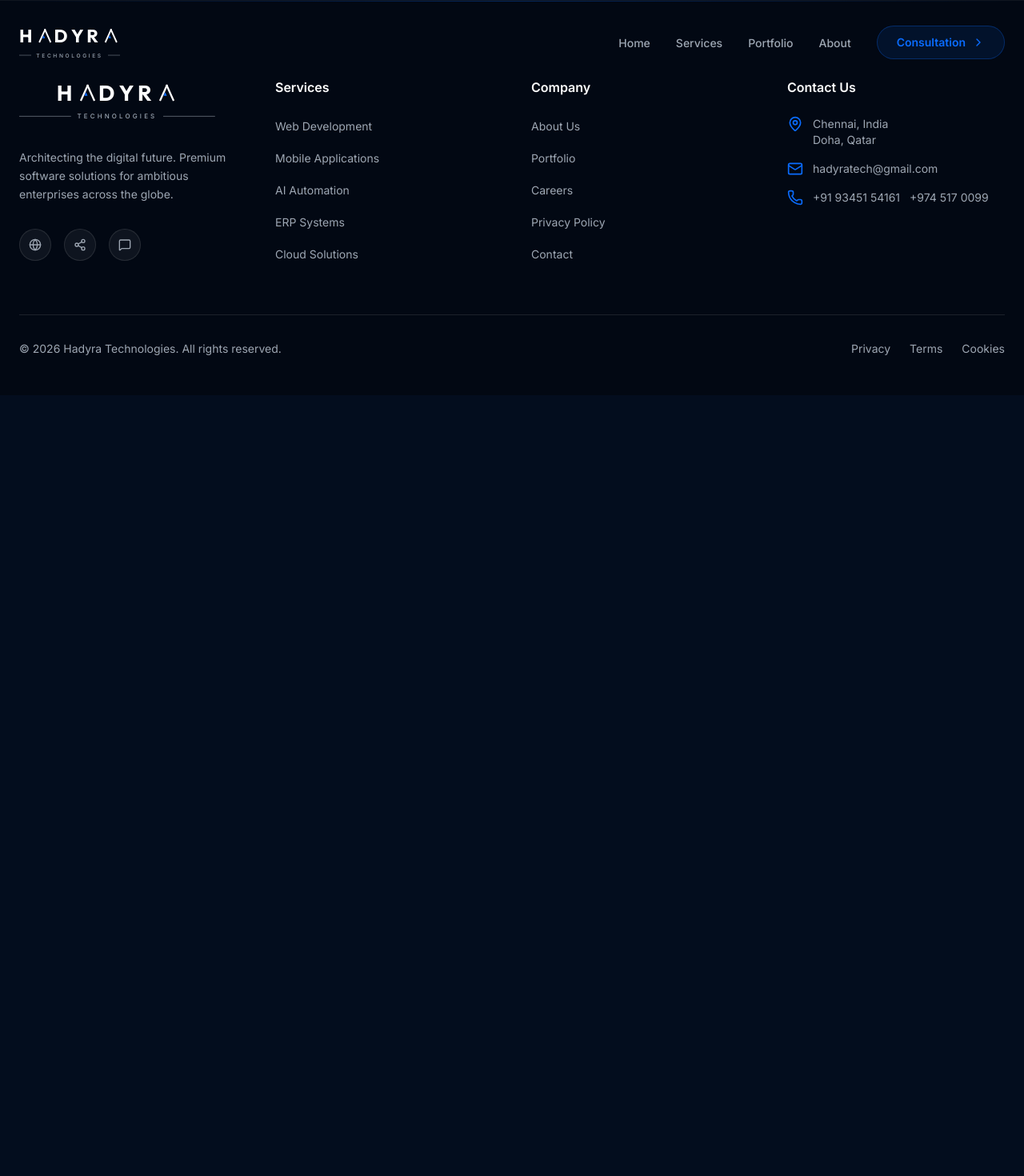
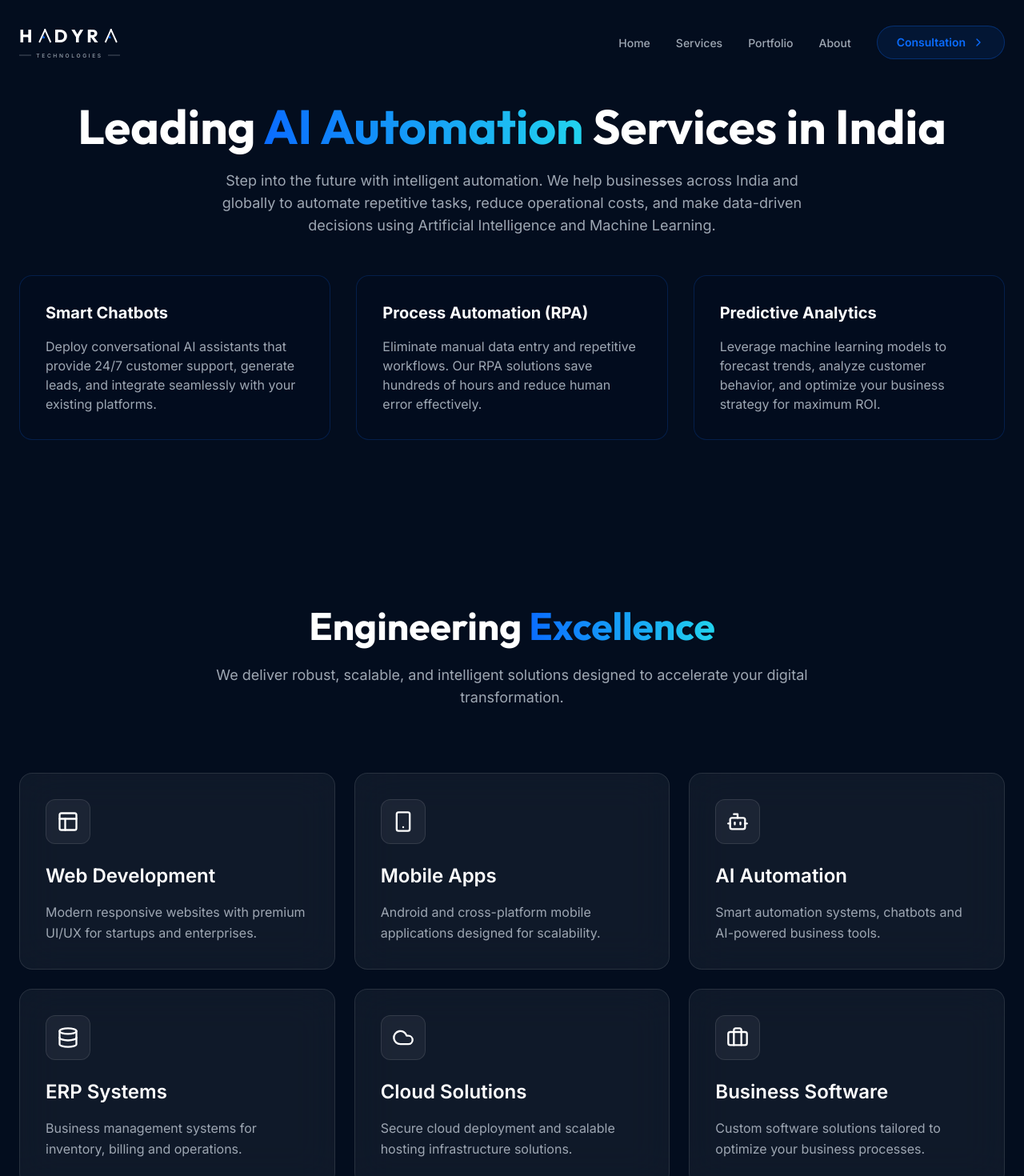
Before and after one commit to hadyratech-1716/Hadyra_Tech, a React (Vite) app: page /ai-automation-services-india in a window 1280 px wide. Shown: the top 1470 px of the page at 80% size. Before the commit the page ends 800 px from the top, so only its background shows below. Built offline with nearby package versions, Linux system fonts and the light colour scheme.

Commit message:
SEO Optimized

```diff
--- a/index.html
+++ b/index.html
@@ -4,12 +4,12 @@
     <meta charset="UTF-8" />
     <link rel="icon" type="image/svg+xml" href="/favicon.svg" />
     <meta name="viewport" content="width=device-width, initial-scale=1.0" />
-    <title>HADYRA TECHNOLOGIES | Premium IT Services & Solutions</title>
+    <title>Hadyra Technology | Software Company in Tamil Nadu</title>
     <meta name="google-site-verification" content="w26tvnN5E-xwkmlleYio2YlFlcjzmCo0xs2uWAU8_8U" />
 
     <!-- Primary Meta Tags -->
-    <meta name="title" content="HADYRA TECHNOLOGIES | Premium IT Services & Solutions" />
-    <meta name="description" content="HADYRA TECHNOLOGIES provides top-tier, enterprise-ready software solutions, web development, and digital transformation services." />
+    <meta name="title" content="Hadyra Technology | Software Company in Tamil Nadu" />
+    <meta name="description" content="Hadyra Technology provides web development, billing software, mobile apps, AI automation and ERP solutions in India and Qatar." />
     <meta name="keywords" content="Hadyra Technologies, IT services, web development, app development, digital transformation, software solutions" />
     <meta name="author" content="Hadyra Technologies" />
     <link rel="canonical" href="https://hadyratechnologies.com/" />
@@ -17,15 +17,15 @@
     <!-- Open Graph / Facebook -->
     <meta property="og:type" content="website" />
     <meta property="og:url" content="https://hadyratechnologies.com/" />
-    <meta property="og:title" content="HADYRA TECHNOLOGIES | Premium IT Services & Solutions" />
-    <meta property="og:description" content="HADYRA TECHNOLOGIES provides top-tier, enterprise-ready software solutions, web development, and digital transformation services." />
+    <meta property="og:title" content="Hadyra Technology | Software Company in Tamil Nadu" />
+    <meta property="og:description" content="Hadyra Technology provides web development, billing software, mobile apps, AI automation and ERP solutions in India and Qatar." />
     <meta property="og:image" content="/og-image.png" />
 
     <!-- Twitter -->
     <meta property="twitter:card" content="summary_large_image" />
     <meta property="twitter:url" content="https://hadyratechnologies.com/" />
-    <meta property="twitter:title" content="HADYRA TECHNOLOGIES | Premium IT Services & Solutions" />
-    <meta property="twitter:description" content="HADYRA TECHNOLOGIES provides top-tier, enterprise-ready software solutions, web development, and digital transformation services." />
+    <meta property="twitter:title" content="Hadyra Technology | Software Company in Tamil Nadu" />
+    <meta property="twitter:description" content="Hadyra Technology provides web development, billing software, mobile apps, AI automation and ERP solutions in India and Qatar." />
     <meta property="twitter:image" content="/og-image.png" />
 
     <link rel="preconnect" href="https://fonts.googleapis.com">
--- a/src/App.jsx
+++ b/src/App.jsx
@@ -7,6 +7,9 @@ import ServicesPage from './pages/ServicesPage';
 import Portfolio from './pages/Portfolio';
 import About from './pages/About';
 import Contact from './pages/Contact';
+import BillingSoftwareChennai from './pages/BillingSoftwareChennai';
+import WebDevelopmentTamilNadu from './pages/WebDevelopmentTamilNadu';
+import AIAutomationIndia from './pages/AIAutomationIndia';
 
 function App() {
   return (
@@ -21,6 +24,9 @@ function App() {
             <Route path="/portfolio" element={<Portfolio />} />
             <Route path="/about" element={<About />} />
             <Route path="/contact" element={<Contact />} />
+            <Route path="/billing-software-in-chennai" element={<BillingSoftwareChennai />} />
+            <Route path="/website-development-in-tamil-nadu" element={<WebDevelopmentTamilNadu />} />
+            <Route path="/ai-automation-services-india" element={<AIAutomationIndia />} />
           </Routes>
         </main>
 
--- /dev/null
+++ b/src/pages/AIAutomationIndia.jsx
@@ -0,0 +1,61 @@
+import React from 'react';
+import { motion } from 'framer-motion';
+import SEO from '../components/SEO';
+import Services from '../components/Services';
+
+const AIAutomationIndia = () => {
+  return (
+    <div className="pt-32 pb-20 min-h-screen">
+      <SEO
+        title="AI Automation Services India | Hadyra Technology"
+        description="Accelerate your business growth with top AI Automation Services in India. Hadyra Technology provides intelligent RPA, chatbots, and machine learning solutions."
+        keywords="AI Automation Services India, RPA companies India, Machine Learning solutions, AI chatbots, Business process automation"
+      />
+
+      <div className="max-w-7xl mx-auto px-6 mb-16 text-center">
+        <motion.h1
+          initial={{ opacity: 0, y: -20 }}
+          animate={{ opacity: 1, y: 0 }}
+          className="text-5xl md:text-6xl font-bold font-display mb-6"
+        >
+          Leading <span className="text-gradient">AI Automation</span> Services in India
+        </motion.h1>
+
+        <motion.p
+          initial={{ opacity: 0, y: 20 }}
+          animate={{ opacity: 1, y: 0 }}
+          transition={{ delay: 0.1 }}
+          className="text-brand-gray text-lg max-w-3xl mx-auto mb-10"
+        >
+          Step into the future with intelligent automation. We help businesses across India and globally to automate repetitive tasks, reduce operational costs, and make data-driven decisions using Artificial Intelligence and Machine Learning.
+        </motion.p>
+
+        <motion.div
+          initial={{ opacity: 0 }}
+          animate={{ opacity: 1 }}
+          transition={{ delay: 0.2 }}
+          className="grid grid-cols-1 md:grid-cols-3 gap-8 mt-12 text-left"
+        >
+          <div className="bg-brand-dark/50 border border-brand-blue/20 p-8 rounded-2xl">
+            <h3 className="text-xl font-bold text-white mb-4">Smart Chatbots</h3>
+            <p className="text-brand-gray">Deploy conversational AI assistants that provide 24/7 customer support, generate leads, and integrate seamlessly with your existing platforms.</p>
+          </div>
+          <div className="bg-brand-dark/50 border border-brand-blue/20 p-8 rounded-2xl">
+            <h3 className="text-xl font-bold text-white mb-4">Process Automation (RPA)</h3>
+            <p className="text-brand-gray">Eliminate manual data entry and repetitive workflows. Our RPA solutions save hundreds of hours and reduce human error effectively.</p>
+          </div>
+          <div className="bg-brand-dark/50 border border-brand-blue/20 p-8 rounded-2xl">
+            <h3 className="text-xl font-bold text-white mb-4">Predictive Analytics</h3>
+            <p className="text-brand-gray">Leverage machine learning models to forecast trends, analyze customer behavior, and optimize your business strategy for maximum ROI.</p>
+          </div>
+        </motion.div>
+      </div>
+
+      <div className="mt-20">
+        <Services />
+      </div>
+    </div>
+  );
+};
+
+export default AIAutomationIndia;
--- /dev/null
+++ b/src/pages/BillingSoftwareChennai.jsx
@@ -0,0 +1,61 @@
+import React from 'react';
+import { motion } from 'framer-motion';
+import SEO from '../components/SEO';
+import Services from '../components/Services';
+
+const BillingSoftwareChennai = () => {
+  return (
+    <div className="pt-32 pb-20 min-h-screen">
+      <SEO
+        title="Billing Software in Chennai | Hadyra Technology"
+        description="Looking for the best billing software in Chennai? Hadyra Technology offers GST-ready, cloud-based, and offline billing solutions for retail, restaurants, and supermarkets."
+        keywords="Billing Software in Chennai, POS software Chennai, GST billing software, Retail billing software, Supermarket software Chennai"
+      />
+
+      <div className="max-w-7xl mx-auto px-6 mb-16 text-center">
+        <motion.h1
+          initial={{ opacity: 0, y: -20 }}
+          animate={{ opacity: 1, y: 0 }}
+          className="text-5xl md:text-6xl font-bold font-display mb-6"
+        >
+          Best <span className="text-gradient">Billing Software</span> in Chennai
+        </motion.h1>
+
+        <motion.p
+          initial={{ opacity: 0, y: 20 }}
+          animate={{ opacity: 1, y: 0 }}
+          transition={{ delay: 0.1 }}
+          className="text-brand-gray text-lg max-w-3xl mx-auto mb-10"
+        >
+          Empower your retail business, restaurant, or supermarket with Chennai's leading GST billing and POS software. We provide fast, secure, and easy-to-use billing solutions designed to streamline your daily operations, manage inventory, and boost your sales.
+        </motion.p>
+
+        <motion.div
+          initial={{ opacity: 0 }}
+          animate={{ opacity: 1 }}
+          transition={{ delay: 0.2 }}
+          className="grid grid-cols-1 md:grid-cols-3 gap-8 mt-12 text-left"
+        >
+          <div className="bg-brand-dark/50 border border-brand-blue/20 p-8 rounded-2xl">
+            <h3 className="text-xl font-bold text-white mb-4">GST Ready Solutions</h3>
+            <p className="text-brand-gray">Generate fast GST invoices with barcode scanning. File returns seamlessly with comprehensive tax reports.</p>
+          </div>
+          <div className="bg-brand-dark/50 border border-brand-blue/20 p-8 rounded-2xl">
+            <h3 className="text-xl font-bold text-white mb-4">Inventory Management</h3>
+            <p className="text-brand-gray">Track your stock in real-time. Get alerts for low stock and manage multiple branches effortlessly.</p>
+          </div>
+          <div className="bg-brand-dark/50 border border-brand-blue/20 p-8 rounded-2xl">
+            <h3 className="text-xl font-bold text-white mb-4">Cloud & Offline Modes</h3>
+            <p className="text-brand-gray">Access your business data from anywhere securely, or operate seamlessly even without an internet connection.</p>
+          </div>
+        </motion.div>
+      </div>
+
+      <div className="mt-20">
+        <Services />
+      </div>
+    </div>
+  );
+};
+
+export default BillingSoftwareChennai;
--- /dev/null
+++ b/src/pages/WebDevelopmentTamilNadu.jsx
@@ -0,0 +1,61 @@
+import React from 'react';
+import { motion } from 'framer-motion';
+import SEO from '../components/SEO';
+import Services from '../components/Services';
+
+const WebDevelopmentTamilNadu = () => {
+  return (
+    <div className="pt-32 pb-20 min-h-screen">
+      <SEO
+        title="Website Development in Tamil Nadu | Hadyra Technology"
+        description="Top-rated website development company in Tamil Nadu. We build custom, responsive, and SEO-friendly websites, eCommerce platforms, and web apps for businesses."
+        keywords="Website Development in Tamil Nadu, Web design company Chennai, eCommerce website development, Custom web apps Tamil Nadu, React developers India"
+      />
+
+      <div className="max-w-7xl mx-auto px-6 mb-16 text-center">
+        <motion.h1
+          initial={{ opacity: 0, y: -20 }}
+          animate={{ opacity: 1, y: 0 }}
+          className="text-5xl md:text-6xl font-bold font-display mb-6"
+        >
+          Expert <span className="text-gradient">Website Development</span> in Tamil Nadu
+        </motion.h1>
+
+        <motion.p
+          initial={{ opacity: 0, y: 20 }}
+          animate={{ opacity: 1, y: 0 }}
+          transition={{ delay: 0.1 }}
+          className="text-brand-gray text-lg max-w-3xl mx-auto mb-10"
+        >
+          Transform your digital presence with Tamil Nadu's leading web development agency. From corporate websites to complex eCommerce platforms, we deliver fast, scalable, and beautifully designed digital experiences tailored to your business needs.
+        </motion.p>
+
+        <motion.div
+          initial={{ opacity: 0 }}
+          animate={{ opacity: 1 }}
+          transition={{ delay: 0.2 }}
+          className="grid grid-cols-1 md:grid-cols-3 gap-8 mt-12 text-left"
+        >
+          <div className="bg-brand-dark/50 border border-brand-blue/20 p-8 rounded-2xl">
+            <h3 className="text-xl font-bold text-white mb-4">Custom Web Apps</h3>
+            <p className="text-brand-gray">We build robust, full-stack web applications using the latest technologies like React, Node.js, and Python, ensuring high performance.</p>
+          </div>
+          <div className="bg-brand-dark/50 border border-brand-blue/20 p-8 rounded-2xl">
+            <h3 className="text-xl font-bold text-white mb-4">eCommerce Solutions</h3>
+            <p className="text-brand-gray">Launch your online store with secure payment gateways, inventory management, and an intuitive shopping experience for your customers.</p>
+          </div>
+          <div className="bg-brand-dark/50 border border-brand-blue/20 p-8 rounded-2xl">
+            <h3 className="text-xl font-bold text-white mb-4">SEO & Performance</h3>
+            <p className="text-brand-gray">Our websites are built with SEO best practices and speed optimization to ensure you rank higher on Google and convert more visitors.</p>
+          </div>
+        </motion.div>
+      </div>
+
+      <div className="mt-20">
+        <Services />
+      </div>
+    </div>
+  );
+};
+
+export default WebDevelopmentTamilNadu;
```
